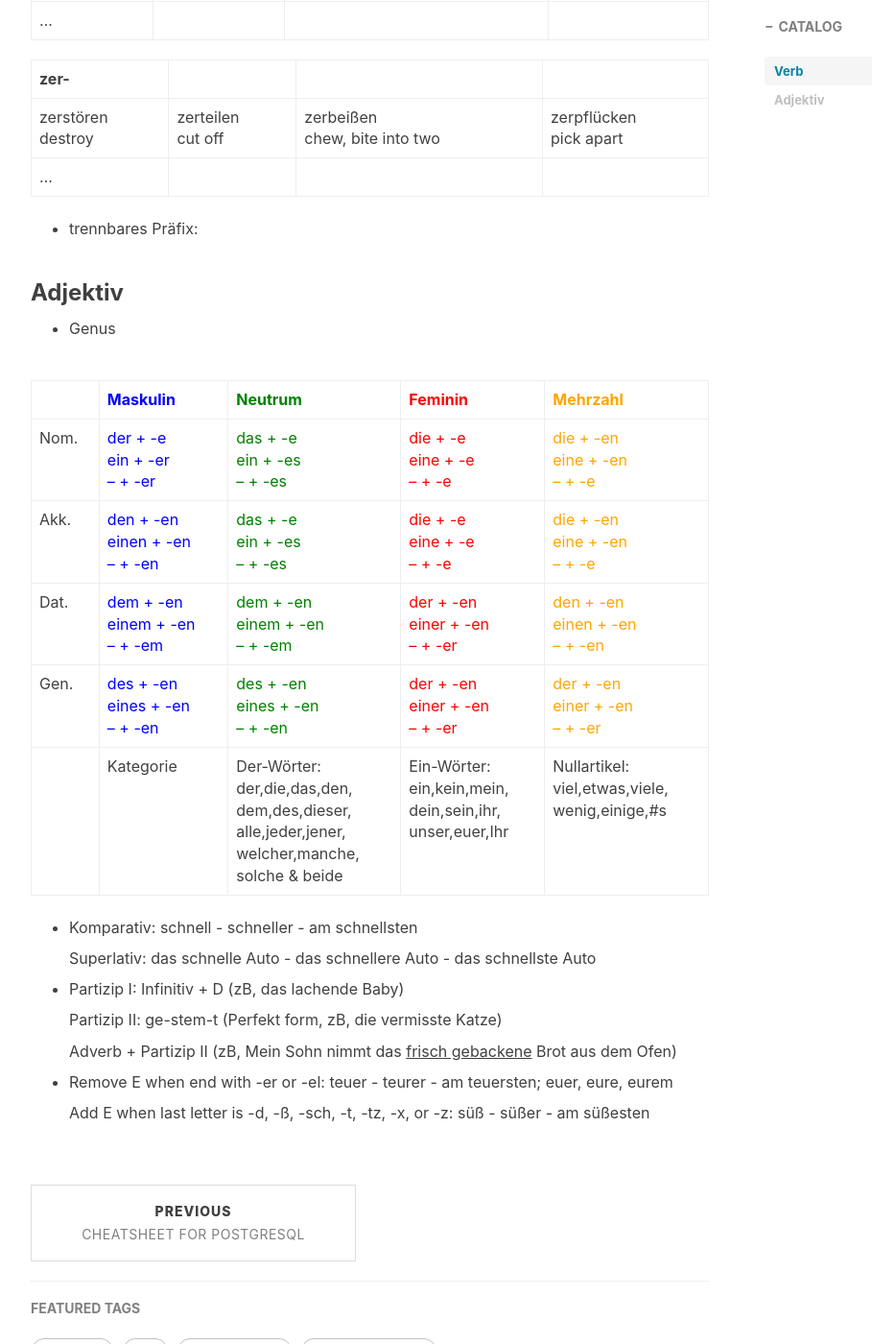
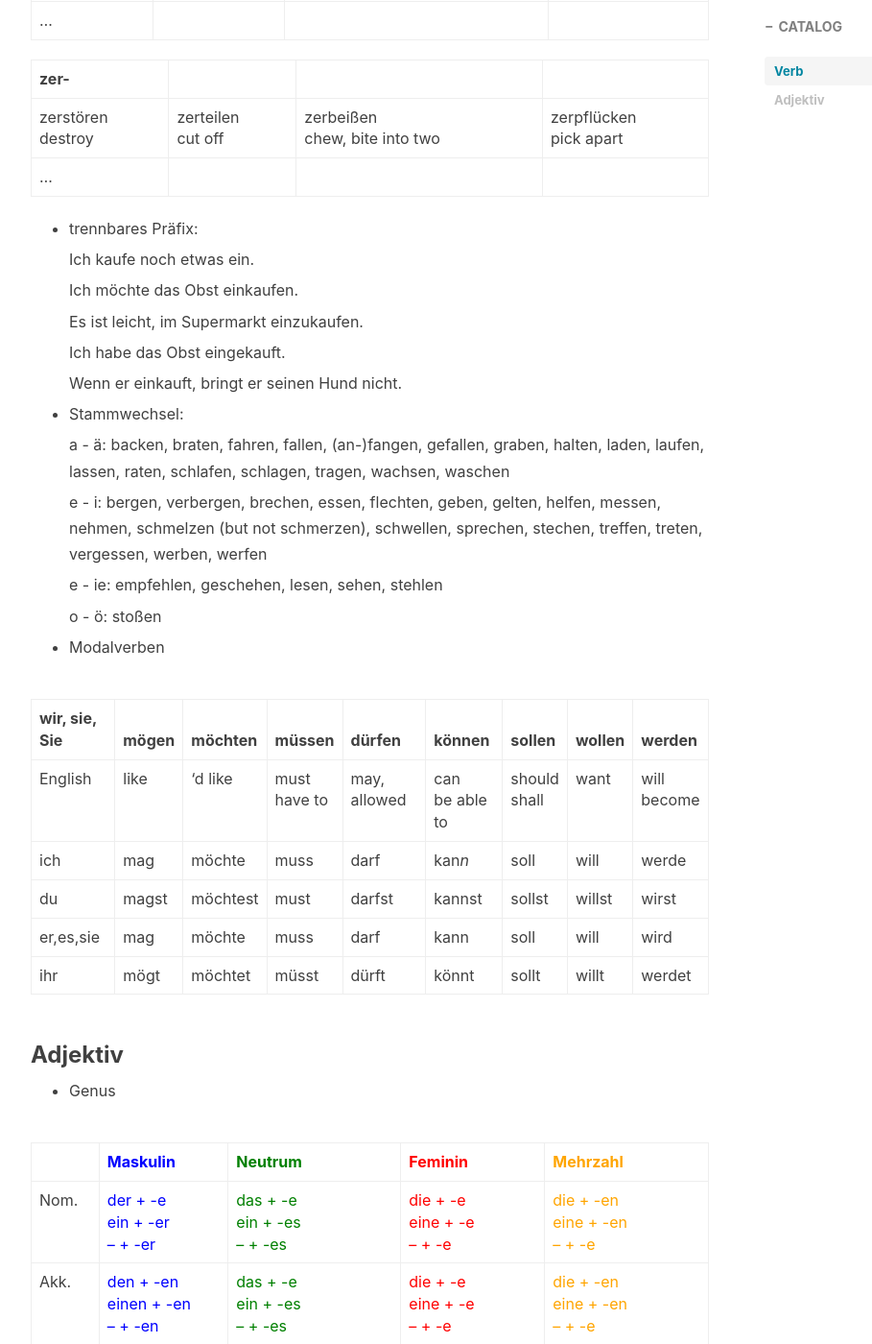
Before and after one commit to Bearxcave/Bearxcave.github.io, a Jekyll site: the page built from _posts/2023-09-17-Deutsch-learnen.md, in a window 1280 px wide and 1400 px high, scrolled down 2075 px. Shown: the whole window at 96% size, without its empty margins (233-1142 px from the left). Built offline with Jekyll 4.4.1, drawn with Linux system fonts in a browser that asks for light colours; nearby versions of some CDN libraries; comment, search, counter and statistics services are not loaded.

Commit message:
Update 2023-09-17-Deutsch-learnen.md

```diff
--- a/_posts/2023-09-17-Deutsch-learnen.md
+++ b/_posts/2023-09-17-Deutsch-learnen.md
@@ -58,6 +58,36 @@ zB, Er antwortet mir nicht. - Er beantwortet die Frage nicht.
 
 * trennbares Präfix:
 
+  Ich kaufe noch etwas ein.
+
+  Ich möchte das Obst einkaufen.
+
+  Es ist leicht, im Supermarkt einzukaufen.
+
+  Ich habe das Obst eingekauft.
+
+  Wenn er einkauft, bringt er seinen Hund nicht.
+
+* Stammwechsel:
+
+  a - ä: backen, braten, fahren, fallen, (an-)fangen, gefallen, graben, halten, laden, laufen, lassen, raten, schlafen, schlagen, tragen, wachsen, waschen
+
+  e - i: bergen, verbergen, brechen, essen, flechten, geben, gelten, helfen, messen, nehmen, schmelzen (but not schmerzen), schwellen, sprechen, stechen, treffen, treten, vergessen, werben, werfen
+
+  e - ie: empfehlen, geschehen, lesen, sehen, stehlen
+
+  o - ö: stoßen
+
+* Modalverben
+
+| wir, sie, Sie | mögen | möchten | müssen | dürfen | können | sollen | wollen | werden |
+| ---- | ---- | ---- | ---- | ---- | ---- | ---- | ---- | ---- |
+| English | like | 'd like | must<br>have to | may, allowed | can<br>be able to | should<br>shall | want | will<br>become |
+| ich       | mag   | möchte   | muss  | darf   | kan<em>n</em> | soll   | will   | werde  |
+| du        | magst | möchtest | must  | darfst | kannst | sollst | willst | wirst  |
+| er,es,sie | mag   | möchte   | muss  | darf   | kann   | soll   | will   | wird   |
+| ihr       | mögt  | möchtet  | müsst | dürft  | könnt  | sollt  | willt  | werdet |
+
 ### Adjektiv
 
 * Genus
```
